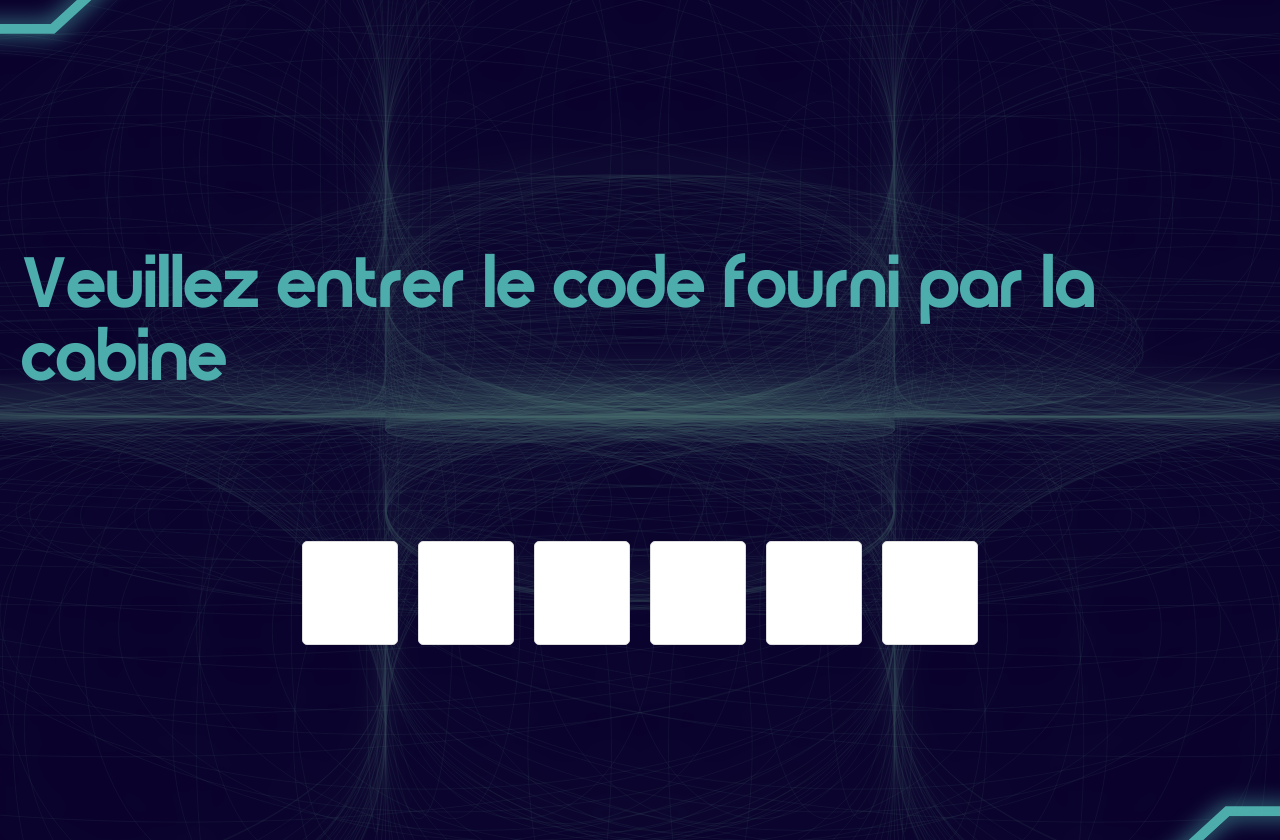
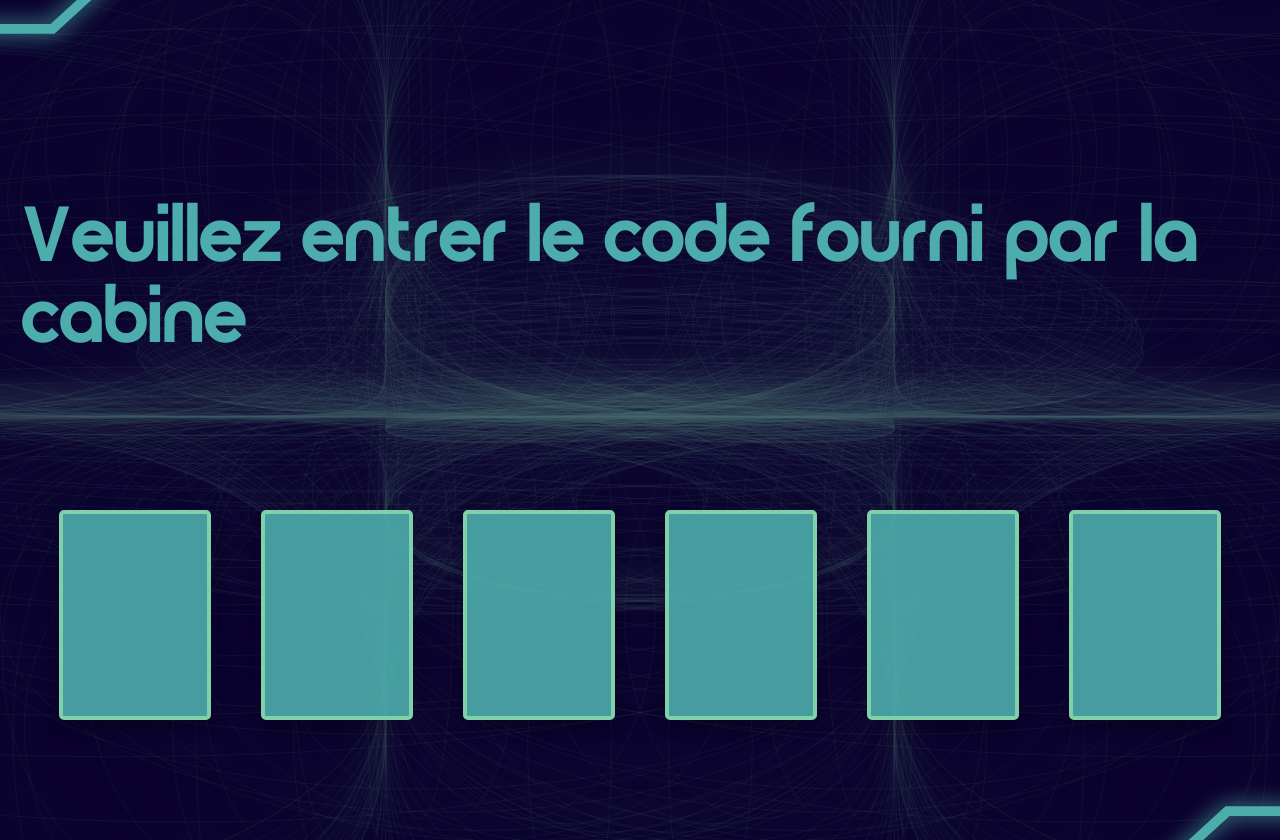
Before and after one commit to nathan74490/saveyourbuddy, a PHP site: page /pages/ValidationCode.html in a window 1280 px wide. Run offline with PHP 8.4, Linux system fonts and the light colour scheme.

Commit message:
Modify Sound SwitchNumberCode + And add css/js on ValidationCode

```diff
--- a/ShieldGame/pages/ValidationCode.html
+++ b/ShieldGame/pages/ValidationCode.html
@@ -33,6 +33,18 @@
         </div>
     </div>
 
+    <div class="end-screen" id="endScreen">
+
+        <div class="end-screen-content">
+            <div class="container2">
+                <div class="blur-bg2"></div>
+                <div class="text2">
+                    <h1>CODE BON</h1>
+                </div>
+            </div>
+        </div>
+    </div>
+
 </body>
 <script src="../scripts/ValidationCode.js"></script>
 
--- a/ShieldGame/scripts/ValidationCode.js
+++ b/ShieldGame/scripts/ValidationCode.js
@@ -60,6 +60,8 @@ document.getElementById("codeForm").addEventListener("submit", function (event)
 
 function verifyGameCode(userInput, id_game) {
     const url = `http://192.168.4.60/workshopAPI/api/v1/index.php?game=${id_game}`;
+    const errorMessage = document.getElementById("error-message");
+    const endScreen = document.getElementById("endScreen");
 
     fetch(url)
         .then((response) => response.json())
@@ -68,14 +70,33 @@ function verifyGameCode(userInput, id_game) {
                 const code = game.mindgame_code.toString();
                 if (userInput.toString() === code) {
                     console.log('Code correct!');
-                    updateMindGamesStatus('sucess')
+                    updateMindGamesStatus('success');
+
+                    // Afficher l'écran de fin
+                    endScreen.style.display = "flex";
+                    // Cache le message d'erreur s'il était affiché
+                    if (errorMessage) {
+                        errorMessage.style.display = "none";
+                    }
                     return true;
                 } else {
                     console.log('Code incorrect!');
+
+                    // Affiche un message d'erreur
+                    if (errorMessage) {
+                        errorMessage.textContent = "Code incorrect, veuillez réessayer.";
+                        errorMessage.style.display = "block";
+                    }
 
                     return false;
                 }
             }
         })
-        .catch(console.error);
+        .catch((error) => {
+            console.error(error);
+            if (errorMessage) {
+                errorMessage.textContent = "Une erreur est survenue, veuillez réessayer.";
+                errorMessage.style.display = "block";
+            }
+        });
 }
--- a/ShieldGame/styles/ValidationCode.css
+++ b/ShieldGame/styles/ValidationCode.css
@@ -36,29 +36,69 @@ body {
     align-items: center;
     justify-content: center;
     font-family: 'Astonpoliz';
-    font-size: 2.1em;
+    font-size: 2.3em;
     margin-top: 30px;
     color: #4DADAC;
 }
 
 .code-inputs {
     display: flex;
-    justify-content: space-between;
-    margin-bottom: 20px;
-    gap: 20px;
+    justify-content: center;
+    align-items: center;
+    gap: 50px;
 }
+
 .code-input {
-    width: 90px;
-    height: 100px;
+    font-family: 'Astonpoliz';
+    width: 140px;
+    height: 200px;
     text-align: center;
-    font-size: 60px;
-    border: 1px solid #ddd;
+    font-size: 80px;
+    font-weight: bold;
+    background-color: rgba(77, 173, 172, 0.9);
+    border: 4px solid #80D0A9;
     border-radius: 5px;
+    color: #FFFFFF;
+    position: relative;
+    transition: all 0.3s ease-in-out;
+    box-shadow: 0px 8px 15px rgba(0, 0, 0, 0.2);
+    text-shadow: 0px 0px 10px rgba(255, 255, 255, 0.8);
 }
+
+
+.code-input::before {
+    content: "";
+    position: absolute;
+    top: -10px;
+    left: -10px;
+    width: 100%;
+    height: 100%;
+    background-color: rgba(77, 173, 172, 0.5);
+    border-radius: 10px;
+    z-index: -1;
+    transform: rotate(2deg);
+}
+
+.code-input::after {
+    content: "";
+    position: absolute;
+    top: -20px;
+    left: -20px;
+    width: 100%;
+    height: 100%;
+    background-color: rgba(77, 173, 172, 0.3);
+    border-radius: 10px;
+    z-index: -2;
+    transform: rotate(-3deg);
+}
+
 .code-input:focus {
     outline: none;
-    border-color: #4CAF50;
+    border-color: #A1E8CC;
+    box-shadow: 0px 0px 20px rgba(128, 208, 169, 0.8);
+    transform: scale(1.05);
 }
+
 .submit-btn {
     background-color: #4CAF50;
     color: white;
```
Also changed, not shown: other parts of ShieldGame/styles/ValidationCode.css (+68 -1 lines), 4 other files.
